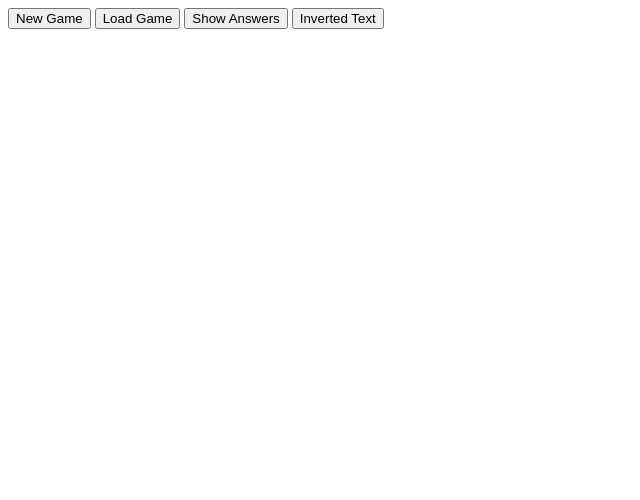
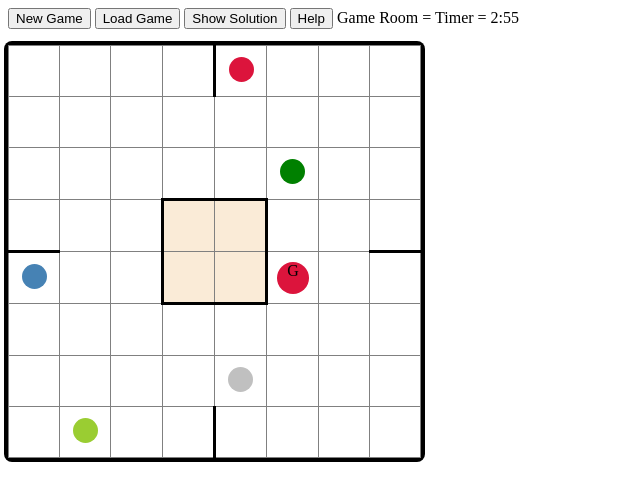
Before and after one commit to ankitcodr/ricochet-robots, a plain HTML site: page index.html in a window 1280 px wide. Shown: the whole page, without its empty margins (0-640 px from the left). Drawn offline with Linux system fonts and the light colour scheme.

Commit message:
Added grid, players and goal-chip

```diff
--- /dev/null
+++ b/game.css
@@ -0,0 +1,83 @@
+.grid {
+  border-collapse: collapse;
+  border-spacing: 0;
+  border: 0px solid black;
+  border-radius: 0.25em;
+  box-shadow: 0 0 0 0.25em black;
+  margin-top: 1em;
+}
+
+.cell {
+  border: 0.05em solid grey;
+  height: 3em;
+  width: 3em;
+  vertical-align: middle;
+  text-align: center;
+}
+
+.cell-center {
+    background-color: antiquewhite;
+}
+
+.cell-top-border {
+  border-top: 0.2em solid black;
+}
+
+.cell-bottom-border {
+  border-bottom: 0.2em solid black;
+}
+
+.cell-left-border {
+  border-left: 0.2em solid black;
+}
+
+.cell-right-border {
+  border-right: 0.2em solid black;
+}
+
+.red-player {
+  height: 25px;
+  width: 25px;
+  background-color: crimson;
+  border-radius: 50%;
+  display: inline-block;
+}
+
+.blue-player {
+  height: 25px;
+  width: 25px;
+  background-color: steelblue;
+  border-radius: 50%;
+  display: inline-block;
+}
+
+.green-player {
+  height: 25px;
+  width: 25px;
+  background-color: green;
+  border-radius: 50%;
+  display: inline-block;
+}
+
+.silver-player {
+  height: 25px;
+  width: 25px;
+  background-color: silver;
+  border-radius: 50%;
+  display: inline-block;
+}
+
+.yellow-player {
+  height: 25px;
+  width: 25px;
+  background-color: yellowgreen;
+  border-radius: 50%;
+  display: inline-block;
+}
+
+.cell-chip {
+  height: 2em;
+  width: 2em;
+  border-radius: 50%;
+  display: inline-block;
+}
--- /dev/null
+++ b/game.js
@@ -0,0 +1,186 @@
+var boardSize = 16;
+var playerCount = 5;
+var colors = {
+    RED: 0,
+    BLUE: 1,
+    SILVER: 2,
+    GREEN: 3,
+    YELLOW: 4,
+    DEFAULT: 5,
+    NUMCOLORS: 6
+}
+var colorNames = ["crimson", "steelblue", "silver", "green", "yellowgreen"];
+var cssColors = ["Crimson", "SteelBlue", "DimGray", "DarkOliveGreen", "Wheat", "Cornsilk"];
+var gameBorderColor = "Black";
+var gameBorderSize = "2";
+var blockBorderColor = "Grey";
+var blockBorderSize = "1";
+var timerVar;
+
+// Load the updateText on first load for now
+window.onload = function () {
+    // newSeed();
+    newGame();
+};
+
+function helpButton() {
+    var txt = "1. Dots are Robots.\n2. Chip with G is Goal.\n3. Robots can go horizontal or vertical and can't jump over walls or players.\n4. Goal: Take same-colored Robot to Goal in less steps than other players.\n5. Check Result by clicking \"Show Solution\"";
+    confirm(txt);
+};
+
+function newGame() {
+    generateGame();
+}
+
+function loadGame() {
+
+}
+
+function help() {
+
+}
+
+function generateGame() {
+    startTimer();
+    drawBoard();
+}
+
+function startTimer() {
+    // Output the result in an element with id="demo"
+    var timerDuration = 180;
+    clearInterval(timerVar);
+    timerVar = setInterval(function () {
+        timerDuration -= 1;
+        var minutes = Math.floor(timerDuration / 60);
+        var seconds = Math.floor(timerDuration % 60);
+        if (seconds < 10) {
+            var stylish = "<span>";
+            if (timerDuration < 10) {
+                stylish = "<span style=\"background-color: red\">"
+            }
+            document.getElementById("Timer").innerHTML = stylish + minutes + ":0" + seconds + "</span>";
+        } else {
+            document.getElementById("Timer").innerHTML = minutes + ":" + seconds;
+        }
+
+        // If the count down is over, write some text
+        if (timerDuration < 0) {
+            clearInterval(timerVar);
+            document.getElementById("Timer").innerHTML = "EXPIRED!!";
+        }
+    }, 1000);
+}
+
+function drawBoard() {
+    var rows = boardSize / 2;
+    var cols = rows;
+
+    // var top_walls = placeWalls();
+    var players = placePlayers();
+    var chipLocation = chipLocationF();
+    var chipColor = chipColorF();
+
+    var tbl = document.getElementById('GameTable'), tr;
+    tbl.innerHTML = "";
+    tbl.classList.add("grid");
+
+    for (var i = 0; i < rows; ++i) {
+        tr = tbl.insertRow();
+        for (var j = 0; j < cols; ++j) {
+            var td = tr.insertCell();
+            td.classList.add("cell");
+            // Define Center
+            if (i == rows / 2 - 1) {
+                if (j == cols / 2 - 1) {
+                    td.classList.add("cell-top-border");
+                    td.classList.add("cell-left-border");
+                    td.classList.add("cell-center");
+                }
+                if (j == cols / 2) {
+                    td.classList.add("cell-top-border");
+                    td.classList.add("cell-right-border");
+                    td.classList.add("cell-center");
+                }
+            }
+
+            if (i == rows / 2) {
+                if (j == cols / 2 - 1) {
+                    td.classList.add("cell-bottom-border");
+                    td.classList.add("cell-left-border");
+                    td.classList.add("cell-center");
+                }
+                if (j == cols / 2) {
+                    td.classList.add("cell-bottom-border");
+                    td.classList.add("cell-right-border");
+                    td.classList.add("cell-center");
+                }
+            }
+
+            // Place Walls
+            // Default Walls
+            if (i == 0 && j == cols / 2) {
+                td.classList.add("cell-left-border");
+            }
+            if (i == rows / 2 && (j == 0 || j == cols - 1)) {
+                td.classList.add("cell-top-border");
+            }
+
+            if (i == rows - 1 && j == cols / 2) {
+                td.classList.add("cell-left-border");
+            }
+
+
+            // Place Players
+            var player = "<span>";
+            if (players["RED"] === i * 8 + j) {
+                player = "<span class = \"red-player\">";
+            }
+            if (players["BLUE"] === i * 8 + j) {
+                player = "<span class = \"blue-player\">";
+            }
+            if (players["GREEN"] === i * 8 + j) {
+                player = "<span class = \"green-player\">";
+            }
+            if (players["SILVER"] === i * 8 + j) {
+                player = "<span class = \"silver-player\">";
+            }
+            if (players["YELLOW"] === i * 8 + j) {
+                player = "<span class = \"yellow-player\">";
+            }
+
+            // Place Chip
+            if (i * 8 + j === chipLocation) {
+                player = "<span class = \"cell-chip\" style = \"background-color: ";
+                player += colorNames[chipColor];
+                player += "\">G";
+            }
+
+            player += "</span>";
+
+            td.innerHTML = player;
+        }
+    }
+}
+
+function placeWalls() {
+
+}
+
+function placePlayers() {
+    var players = {
+        "RED": 4,
+        "BLUE": 32,
+        "GREEN": 21,
+        "SILVER": 52,
+        "YELLOW": 57
+    };
+    return players;
+}
+
+function chipColorF() {
+    return colors.RED;
+}
+
+function chipLocationF() {
+    return 37;
+}
--- a/index.html
+++ b/index.html
@@ -1,21 +1,28 @@
 <!DOCTYPE html>
 <html>
+
 <head>
+    <link rel="stylesheet" type="text/css" href="game.css">
     <script src="http://cdn.rawgit.com/davidbau/seedrandom/released/seedrandom.min.js"></script>
+    <script src="./game.js"></script>
     <title>Ricochet Robots</title>
+    <link rel="icon" href="favicon.png" type="image/png" sizes="16x16">
 </head>
+
 
 <body>
     <div id="upperDiv">
         <button type="button" onclick="newGame();">New Game</button>
         <button type="button" onclick="loadGame();">Load Game</button>
-            <button id="AnswersButton" type="button" onclick="showAnswers();" value="hidden">Show Answers</button>
-            <button id="ToggleInvertedButton" type="button" onclick="toggleInvertedText();" value="disabled">Inverted Text</button>
-            <Text id="Text1"></Text>
+        <button id="SolutionButton" type="button" onclick="showSolution();" value="hidden">Show Solution</button>
+        <Text id="Moves"></Text>
+        <button type="button" onclick="helpButton();">Help</button>
+        Game Room = <Text id="GameId"></Text>
+        Timer = <Text id="Timer"></Text>
     </div>
 
     <div id="tableDiv">
-            <table id="Table1"> </table>
+        <table id="GameTable"> </table>
     </div>
 </body>
 
--- /dev/null
+++ b/index.js
@@ -0,0 +1,6 @@
+const express = require('express');
+const app = express();
+
+app.use(express.static('.'));
+
+app.listen(5042, () => console.log('Game is running on port 5042!'))
```
Also changed, not shown: favicon.png (added), 1 other file. Lines whose indentation alone changed are shown as unchanged.
